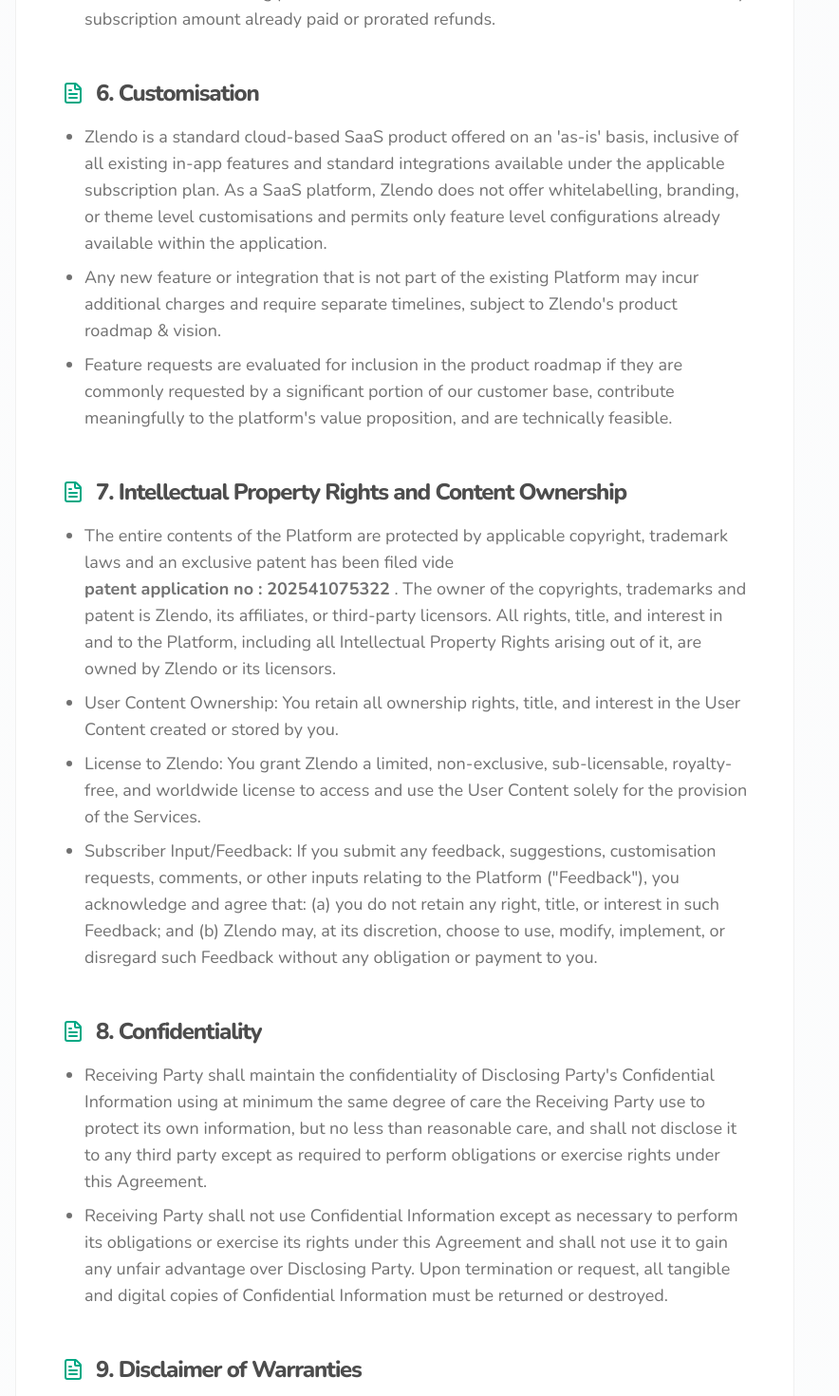
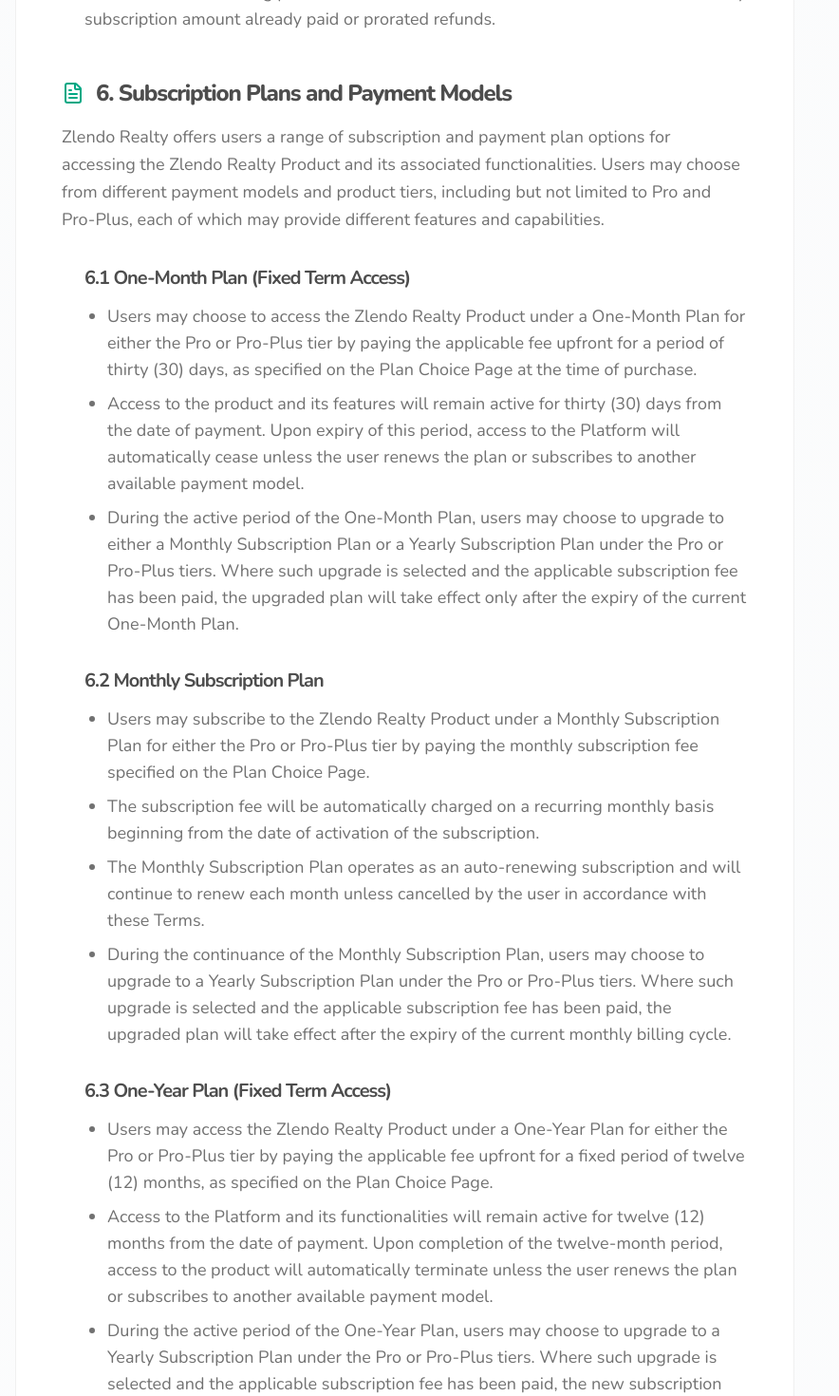
Before and after one commit to rahul-zlendo/website-next-js, a Next.js app: page /in/terms-of-service in a window 1280 px wide. Shown: the part 5100-6570 px from the top of the page at 95% size, without its empty margins (0-884 px from the left). Built offline with nearby package versions, Linux system fonts and the light colour scheme; no server answers.

Commit message:
Terms-of-service

```diff
--- a/app/[country]/terms-of-service/page.tsx
+++ b/app/[country]/terms-of-service/page.tsx
@@ -109,8 +109,67 @@
                 ]
             },
             {
+                id: 'subscription-plans',
+                title: '6. Subscription Plans and Payment Models',
+                content: 'Zlendo Realty offers users a range of subscription and payment plan options for accessing the Zlendo Realty Product and its associated functionalities. Users may choose from different payment models and product tiers, including but not limited to Pro and Pro-Plus, each of which may provide different features and capabilities.',
+                subsections: [
+                    {
+                        id: 'one-month-plan',
+                        title: '6.1 One-Month Plan (Fixed Term Access)',
+                        content: [
+                            'Users may choose to access the Zlendo Realty Product under a One-Month Plan for either the Pro or Pro-Plus tier by paying the applicable fee upfront for a period of thirty (30) days, as specified on the Plan Choice Page at the time of purchase.',
+                            'Access to the product and its features will remain active for thirty (30) days from the date of payment. Upon expiry of this period, access to the Platform will automatically cease unless the user renews the plan or subscribes to another available payment model.',
+                            'During the active period of the One-Month Plan, users may choose to upgrade to either a Monthly Subscription Plan or a Yearly Subscription Plan under the Pro or Pro-Plus tiers. Where such upgrade is selected and the applicable subscription fee has been paid, the upgraded plan will take effect only after the expiry of the current One-Month Plan.'
+                        ]
+                    },
+                    {
+                        id: 'monthly-subscription-plan',
+                        title: '6.2 Monthly Subscription Plan',
+                        content: [
+                            'Users may subscribe to the Zlendo Realty Product under a Monthly Subscription Plan for either the Pro or Pro-Plus tier by paying the monthly subscription fee specified on the Plan Choice Page.',
+                            'The subscription fee will be automatically charged on a recurring monthly basis beginning from the date of activation of the subscription.',
+                            'The Monthly Subscription Plan operates as an auto-renewing subscription and will continue to renew each month unless cancelled by the user in accordance with these Terms.',
+                            'During the continuance of the Monthly Subscription Plan, users may choose to upgrade to a Yearly Subscription Plan under the Pro or Pro-Plus tiers. Where such upgrade is selected and the applicable subscription fee has been paid, the upgraded plan will take effect after the expiry of the current monthly billing cycle.'
+                        ]
+                    },
+                    {
+                        id: 'one-year-plan',
+                        title: '6.3 One-Year Plan (Fixed Term Access)',
+                        content: [
+                            'Users may access the Zlendo Realty Product under a One-Year Plan for either the Pro or Pro-Plus tier by paying the applicable fee upfront for a fixed period of twelve (12) months, as specified on the Plan Choice Page.',
+                            'Access to the Platform and its functionalities will remain active for twelve (12) months from the date of payment. Upon completion of the twelve-month period, access to the product will automatically terminate unless the user renews the plan or subscribes to another available payment model.',
+                            'During the active period of the One-Year Plan, users may choose to upgrade to a Yearly Subscription Plan under the Pro or Pro-Plus tiers. Where such upgrade is selected and the applicable subscription fee has been paid, the new subscription will commence only upon the expiry of the existing One-Year Plan.'
+                        ]
+                    },
+                    {
+                        id: 'yearly-subscription-plan',
+                        title: '6.4 Yearly Subscription Plan',
+                        content: [
+                            'Users may subscribe to the Zlendo Realty Product under a Yearly Subscription Plan for either the Pro or Pro-Plus tier by paying the yearly subscription fee specified on the Plan Choice Page.',
+                            'The Yearly Subscription Plan provides access to the Platform for a period of twelve (12) months beginning from the date of activation of the subscription.',
+                            'This plan operates as an auto-renewing annual subscription, and the subscription fee will automatically be charged at the start of each subsequent twelve-month billing cycle unless the subscription is cancelled by the user prior to the renewal date.',
+                            'By default, the auto-renewal setting for the Yearly Subscription Plan may remain active for a maximum duration of ten (10) years from the date of commencement of the subscription, unless earlier cancelled by the user.'
+                        ]
+                    },
+                    {
+                        id: 'plan-upgrades',
+                        title: '6.5 Plan Upgrades',
+                        content: 'Users may upgrade from one payment plan or tier (including Pro or Pro-Plus) to another during the active period of their existing plan. Where a user elects to upgrade and pays the applicable subscription fee for the new plan, the upgraded subscription will take effect only after the expiration of the current active plan.'
+                    },
+                    {
+                        id: 'right-to-change-pricing',
+                        title: '6.6 Right to Change Pricing',
+                        content: [
+                            'Zlendo Realty reserves the right to modify, revise, or update the pricing applicable to any subscription plan, payment model, or product tier, including but not limited to Pro and Pro-Plus, at its sole discretion.',
+                            'Any such changes in pricing shall apply to new subscriptions purchased after the revised pricing becomes effective and to renewals of existing subscriptions occurring after the effective date of such pricing change.',
+                            'Zlendo Realty may notify users of material pricing changes through the Platform, email communication, or updates to the Plan Choice Page. Continued use of the Platform or renewal of a subscription after such pricing changes become effective shall constitute acceptance of the revised pricing.'
+                        ]
+                    }
+                ]
+            },
+            {
                 id: 'customisation',
-                title: '6. Customisation',
+                title: '7. Customisation',
                 content: [
                     'Zlendo is a standard cloud-based SaaS product offered on an \'as-is\' basis, inclusive of all existing in-app features and standard integrations available under the applicable subscription plan. As a SaaS platform, Zlendo does not offer whitelabelling, branding, or theme level customisations and permits only feature level configurations already available within the application.',
                     'Any new feature or integration that is not part of the existing Platform may incur additional charges and require separate timelines, subject to Zlendo\'s product roadmap & vision.',
@@ -119,7 +178,7 @@
             },
             {
                 id: 'intellectual-property',
-                title: '7. Intellectual Property Rights and Content Ownership',
+                title: '8. Intellectual Property Rights and Content Ownership',
                 content: [
                     <span key="patent">The entire contents of the Platform are protected by applicable copyright, trademark laws and an exclusive patent has been filed vide <strong className="whitespace-nowrap">patent application no : 202541075322</strong> . The owner of the copyrights, trademarks and patent is Zlendo, its affiliates, or third-party licensors. All rights, title, and interest in and to the Platform, including all Intellectual Property Rights arising out of it, are owned by Zlendo or its licensors.</span>,
                     'User Content Ownership: You retain all ownership rights, title, and interest in the User Content created or stored by you.',
@@ -129,7 +188,7 @@
             },
             {
                 id: 'confidentiality',
-                title: '8. Confidentiality',
+                title: '9. Confidentiality',
                 content: [
                     'Receiving Party shall maintain the confidentiality of Disclosing Party\'s Confidential Information using at minimum the same degree of care the Receiving Party use to protect its own information, but no less than reasonable care, and shall not disclose it to any third party except as required to perform obligations or exercise rights under this Agreement.',
                     'Receiving Party shall not use Confidential Information except as necessary to perform its obligations or exercise its rights under this Agreement and shall not use it to gain any unfair advantage over Disclosing Party. Upon termination or request, all tangible and digital copies of Confidential Information must be returned or destroyed.'
@@ -137,7 +196,7 @@
             },
             {
                 id: 'warranties',
-                title: '9. Disclaimer of Warranties',
+                title: '10. Disclaimer of Warranties',
                 content: [
                     'You expressly understand and agree that the use of the Services is at your sole risk. The Platform and related information are provided \'as is\', \'as available\' and with \'all faults\' without warranties of any kind, whether express or implied, to the maximum extent permitted by applicable law.',
                     'Zlendo expressly disclaims all implied warranties, including without limitation warranties of title, non-infringement, merchantability, or fitness for a particular purpose.',
@@ -146,7 +205,7 @@
             },
             {
                 id: 'liability',
-                title: '10. Limitation of Liability',
+                title: '11. Limitation of Liability',
                 content: [
                     'In no event will Zlendo be liable for any incidental, consequential, indirect, special, punitive, exemplary, or other damages whatsoever (including, but not limited to, damages for loss of profits, loss of goodwill, business interruption, loss of programs or information, or unauthorized access to data), arising out of the use of or inability to use the Service, even if Zlendo has been advised of the possibility of such damages.',
                     'Zlendo\'s entire aggregate liability to you in respect of any claim arising out of or relating to the Platform and/or the Services shall not exceed the value of the aggregate of all amounts paid by the Subscriber to Zlendo in the one (1) month preceding the first event giving rise to such claim or action, or ten thousand rupees (₹ 10,000), whichever is lower.'
@@ -154,7 +213,7 @@
             },
             {
                 id: 'indemnification',
-                title: '11. Indemnification',
+                title: '12. Indemnification',
                 content: [
                     'You agree to indemnify, defend, and hold harmless Zlendo, its officers, directors, employees, agents, licensors, suppliers, and affiliates (collectively, \'Affiliated Parties\') from and against all losses, expenses, damages, claims, and costs, including reasonable attorneys\' fees, resulting from:',
                     'Your unauthorized or improper use of the Services or Platform;',
@@ -165,7 +224,7 @@
             },
             {
                 id: 'third-party',
-                title: '12. Third-Party Services and Resources',
+                title: '13. Third-Party Services and Resources',
                 content: [
                     'The Platform may include content, integrations, documents, tools, or links to third-party applications, software, or websites (\'Third-Party Services\').',
                     'Zlendo makes no representations or warranties regarding Third-Party Services and disclaims all liability for any interruptions, errors, or damages arising from their use.',
@@ -174,7 +233,7 @@
             },
             {
                 id: 'term',
-                title: '13. Term',
+                title: '14. Term',
                 content: 'The term of this Agreement depends on how you access the Services:',
                 subsections: [
                     {
@@ -195,7 +254,7 @@
             },
             {
                 id: 'termination',
-                title: '14. Termination',
+                title: '15. Termination',
                 content: [
                     'Either Party may terminate this Agreement for cause by providing thirty (30) days\' written notice to the other Party if the other Party materially breaches this Agreement and fails to remedy such breach within the notice period.',
                     'Zlendo may terminate this Agreement and/or suspend the User Account and access to the Services, immediately upon written notice, if the Subscriber/User is reasonably suspected of engaging in illegal, fraudulent, or abusive activities, is subject to bankruptcy or insolvency proceedings, or fails to pay undisputed fees when due.'
@@ -216,7 +275,7 @@
             },
             {
                 id: 'governing-law',
-                title: '15. Governing Law and Dispute Resolution',
+                title: '16. Governing Law and Dispute Resolution',
                 content: [
                     'This Agreement shall be governed by and construed in accordance with the laws of India.',
                     'In case of any dispute or difference either in interpretation or otherwise, of any terms of these Terms between the parties hereto, the parties shall attempt to resolve the same through discussion. In case the parties fail to arrive at an amiable solution through discussion, the same shall be referred to Arbitration at the request of either Party in writing, in accordance with the provisions of Arbitration and Conciliation Act, 1996, as amended from time to time. The arbitration shall be conducted by a sole Arbitrator to be mutually appointed between the Parties and decision of the arbitrator shall be final and binding on the parties hereto. The seat and venue of arbitration shall be Madurai, Tamil Nadu, India.'
@@ -224,7 +283,7 @@
             },
             {
                 id: 'ai-estimates',
-                title: '16. Use of AI and Estimates (Zlendo Realty)',
+                title: '17. Use of AI and Estimates (Zlendo Realty)',
                 content: 'Zlendo Realty provides AI-powered tools for real estate design, converting 2D plans to 3D, creating virtual realty walkthroughs (VR Studio), offering Vaastu recommendations, cost estimation (BoQ), and API integrations.',
                 subsections: [
                     {
@@ -264,7 +323,7 @@
             },
             {
                 id: 'vendor-disclaimer',
-                title: '17. Vendor and Physical Services Disclaimer',
+                title: '18. Vendor and Physical Services Disclaimer',
                 content: [
                     'If the Services include connecting you to independent vendors or contractors (\'Third-Party Vendors\') for physical services such as installation, construction, or customized work:',
                     'Facilitation Role: Zlendo acts solely as a facilitator between you and the Third-Party Vendor for enabling such Custom Work or installation.',
@@ -275,57 +334,57 @@
             },
             {
                 id: 'injunctive-relief',
-                title: '18. Injunctive Relief',
+                title: '19. Injunctive Relief',
                 content: 'The Parties agree that breaches of confidentiality, non-use, or other obligations under this Agreement causing irreparable harm shall entitle the affected Party to seek injunctive relief or specific performance. The Parties acknowledge that monetary damages alone may be inadequate to remedy such breaches. This right is in addition to any other remedies that the affected Party may have at law or in equity.'
             },
             {
                 id: 'non-disparagement',
-                title: '19. Non Disparagement',
+                title: '20. Non Disparagement',
                 content: 'During and after the term of this Agreement, both Parties shall act in good faith. They shall refrain from making or publishing any false, misleading, derogatory, defamatory, or otherwise harmful statements about the other Party, its services, personnel, or business. This prohibition applies whether the statements are made publicly or privately on any digital/public platforms.'
             },
             {
                 id: 'amendments',
-                title: '20. Amendments',
+                title: '21. Amendments',
                 content: 'No provision of this Agreement may be terminated, modified or waived, by course of dealing or otherwise, unless such termination, modification or waiver is set forth in a written agreement referencing this Agreement and is executed by an authorized representative of both Parties.'
             },
             {
                 id: 'force-majeure',
-                title: '21. Force Majeure',
+                title: '22. Force Majeure',
                 content: 'Neither Party shall be liable for delays or failures in performance due to causes beyond its reasonable control, including but not limited to natural disasters (e.g., flooding, earthquake, hurricane), government actions, wars, riots, strikes, lockouts, epidemic, pandemic, or other concerted acts of workmen or acts of God.'
             },
             {
                 id: 'notices',
-                title: '22. Notices',
+                title: '23. Notices',
                 content: 'All notices under this Agreement must be in writing. Notices to Zlendo concerning this Agreement should be sent to support@zlendorealty.com, or to Zlendo\'s registered address. Notices to Subscriber must be sent addressing the email address of the representative as provided in the SOF, unless otherwise agreed in writing by the Parties.'
             },
             {
                 id: 'assignment',
-                title: '23. Assignment',
+                title: '24. Assignment',
                 content: 'You shall not assign or transfer your rights or obligations under this Agreement without the prior written consent of Zlendo. However, Zlendo may assign its rights and duties under this Agreement to any party at any time without notice to you.'
             },
             {
                 id: 'conflict',
-                title: '24. Conflict of Terms',
+                title: '25. Conflict of Terms',
                 content: 'Notwithstanding anything to the contrary, any separately executed agreement/SOF between Zlendo and User shall govern and prevail over these Terms in the event of any conflict.'
             },
             {
                 id: 'waiver',
-                title: '25. Waiver',
+                title: '26. Waiver',
                 content: 'No failure or delay by either Party in exercising any right, power or remedy under this Agreement shall operate as a waiver of any such right, power or remedy. The waiver by either Party of any breach or default hereunder shall not be deemed a waiver of any subsequent breach or default.'
             },
             {
                 id: 'severability',
-                title: '26. Severability',
+                title: '27. Severability',
                 content: 'The invalidity or unenforceability of any provision of this Agreement shall not affect the validity or enforceability of the Agreement as a whole, which shall remain in full force and effect. If any provision is found to be invalid or unenforceable, the Agreement shall be construed as if it does not contain that specific provision. Furthermore, the Parties agree to collaborate in good faith to replace any invalid or unenforceable provision with one that is valid and enforceable and achieves, to the maximum extent legally permissible, the same objective as the provision deemed invalid or unenforceable.'
             },
             {
                 id: 'independent-contractors',
-                title: '27. Independent Contractors',
+                title: '28. Independent Contractors',
                 content: 'The Parties are independent contractors, and nothing contained in this Agreement shall be construed to constitute the parties as partners, joint venturers, co-owners or otherwise as participants in a joint or common undertaking.'
             },
             {
                 id: 'electronic-signatures',
-                title: '28. Electronic Signatures',
+                title: '29. Electronic Signatures',
                 content: 'The Parties agree that this Agreement and any other documents to be delivered in connection herewith may be executed by electronic means, via digital signatures. Such electronic execution shall be deemed to have the same legal effect as delivery of an original executed copy. The Parties further agree that electronic signatures shall be binding and enforceable to the same extent as physical, handwritten ("wet") signatures, in accordance with Applicable Laws.'
             }
         ] as PolicySection[]
```
